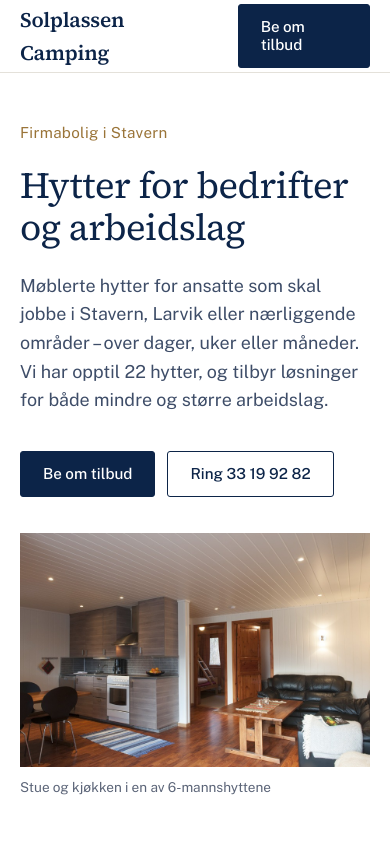
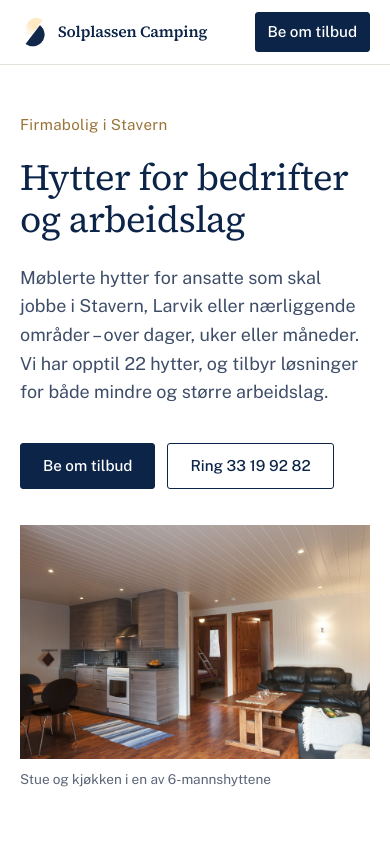
Before and after one commit to andikry/solplassen-firmabolig, a plain HTML site: page index.html in a window 390 px wide. Shown: the top 844 px of the page. Drawn offline with nearby package versions, Linux system fonts and the light colour scheme.

Commit message:
Add favicon and apple touch icon; update logo structure in index.html

```diff
--- a/index.html
+++ b/index.html
@@ -5,6 +5,8 @@
 <meta name="viewport" content="width=device-width, initial-scale=1">
 <title>Firmabolig i Stavern – hytter for bedrifter og arbeidslag | Solplassen Camping</title>
 <meta name="description" content="Møblerte hytter for bedrifter og arbeidslag i Stavern. Opptil 22 hytter med kjøkken og bad. Fra 800 kr per hytte per døgn ved opphold over 14 døgn. Sengetøy inkludert.">
+<link rel="icon" href="img/favicon-32.png" type="image/png" sizes="64x64">
+<link rel="apple-touch-icon" href="img/apple-touch-icon.png">
 <link rel="preconnect" href="https://fonts.googleapis.com">
 <link rel="preconnect" href="https://fonts.gstatic.com" crossorigin>
 <link href="https://fonts.googleapis.com/css2?family=Source+Serif+4:opsz,wght@8..60,400;8..60,600&family=Public+Sans:wght@400;500;600&display=swap" rel="stylesheet">
@@ -60,7 +62,11 @@
     display: flex; align-items: center; justify-content: space-between;
     height: 72px; gap: 24px;
   }
-  .logo { text-decoration: none; font-family: var(--serif); font-size: 1.3rem; font-weight: 600; letter-spacing: -0.01em; }
+  .logo {
+    display: inline-flex; align-items: center; gap: 10px; white-space: nowrap;
+    text-decoration: none; font-family: var(--serif); font-size: 1.3rem; font-weight: 600; letter-spacing: -0.01em;
+  }
+  .logo img { width: 40px; height: 40px; object-fit: contain; flex: none; }
   .nav { display: flex; align-items: center; gap: 32px; font-size: 0.94rem; }
   .nav a { text-decoration: none; color: var(--muted); }
   .nav a:hover { color: var(--ink); }
@@ -216,6 +222,10 @@
   }
   @media (max-width: 600px) {
     .wrap { padding: 0 20px; }
+    .site-header .wrap { height: 64px; }
+    .logo { font-size: 0.98rem; gap: 8px; }
+    .logo img { width: 30px; height: 30px; }
+    .nav .button { padding: 10px 12px; white-space: nowrap; }
     .spec-list, .form-row { grid-template-columns: 1fr; }
     .photo-grid { gap: 12px; }
     .photo-grid-3 { grid-template-columns: 1fr 1fr; }
@@ -233,7 +243,7 @@
 
 <header class="site-header">
   <div class="wrap">
-    <a class="logo" href="#">Solplassen Camping</a>
+    <a class="logo" href="#"><img src="img/logo-mark.png" alt="" width="40" height="40">Solplassen Camping</a>
     <nav class="nav">
       <a href="#priser">Priser</a>
       <a href="#hyttene">Hyttene</a>
```
Also changed, not shown: img/apple-touch-icon.png (added), img/favicon-32.png (added), img/logo-mark.png (added), img/solplassen-logo.png (added).
